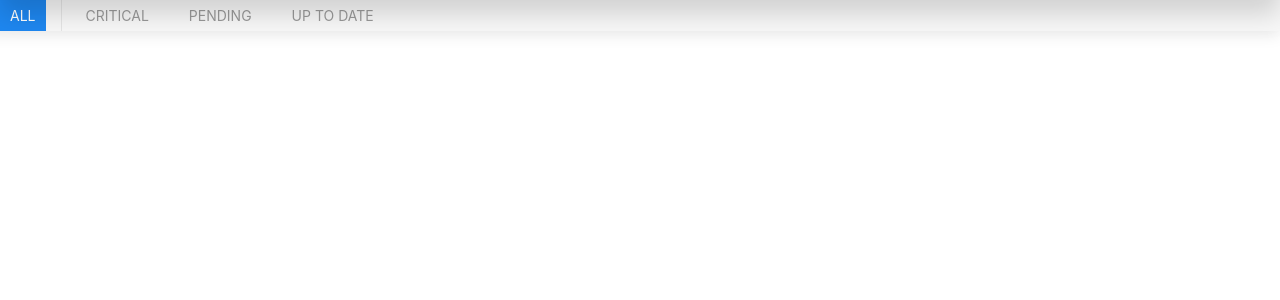
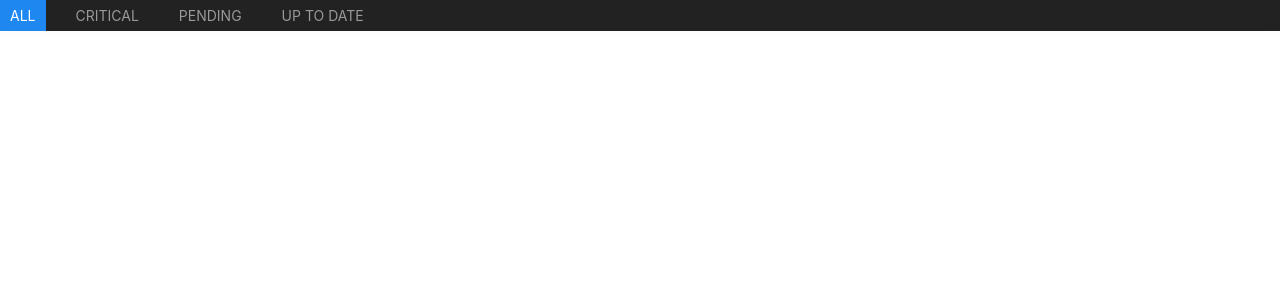
Before and after one commit to adfinis/outdated, a Django app: page / in a window 1280 px wide. Shown: the part 80-380 px from the top of the page. Run offline with Django 3.2, Linux system fonts and the light colour scheme; data that the repository does not hold is empty; some libraries are stand-ins or nearby versions.

```diff
--- a/outdated/projects/admin.py
+++ b/outdated/projects/admin.py
@@ -2,5 +2,6 @@ from django.contrib import admin
 
 from .models import Project, Package
 
+
 admin.site.register(Project)
 admin.site.register(Package)
--- a/outdated/projects/views.py
+++ b/outdated/projects/views.py
@@ -2,6 +2,7 @@ from django.template import loader
 from django.http import HttpResponse
 from django.shortcuts import render
 from .models import Project, Package
+from .forms import PackageForm
 
 # Create your views here.
 def index(request):
@@ -15,4 +16,10 @@ def create(request):
     projects = Project.objects.order_by("name")
     packages = Package.objects.order_by("name")
     context = {"projects": projects, "packages": packages}
+
+    package_form = PackageForm(request.POST or None)
+    if package_form.is_valid():
+        package_form.save()
+    context["package_form"] = package_form
+
     return render(request, "create.html", context)
--- a/outdated/templates/base.html
+++ b/outdated/templates/base.html
@@ -41,7 +41,7 @@
         style="background: linear-gradient(#28b5f6, #1e88f1) !important"
       >
         <div class="uk-navbar-left od-text-white">
-          <a class="uk-navbar-item uk-logo uk-link-reset">
+          <a href="/" class="uk-navbar-item uk-logo uk-link-reset">
             <img
               href="/"
               width="35"
--- a/outdated/templates/create.html
+++ b/outdated/templates/create.html
@@ -1,3 +1,5 @@
 {% extends "base.html" %} {% block pagecontent %}
-<h1>hi</h1>
+<span>TODO</span>
+<form>{{package_form}}</form>
+<!-- prettier ignore -->
 {% endblock pagecontent %}
--- a/outdated/templates/projects.html
+++ b/outdated/templates/projects.html
@@ -1,32 +1,32 @@
 {% extends "base.html" %} {% block pagecontent %}
-<div uk-filter="target: .js-filter">
-  <div uk-sticky="sel-target: .od-filter; start: 200; offset: 80; ">
-    <div
-      class="uk-grid-small uk-grid-divider uk-child-width-auto uk-sticky uk-background-muted uk-box-shadow-medium"
-      uk-grid
-    >
-      <div>
-        <ul class="uk-subnav uk-subnav-pill">
-          <li class="uk-active" uk-filter-control="sort: data-completion;">
+<div uk-filter="target: .js-filter;">
+  <div uk-sticky="sel-target: 200; offset: 80; ">
+    <div class="uk-flex uk-background-secondary uk-dark">
+      <ul style="display: none">
+        <li class="uk-active" uk-filter-control="sort: data-completion"></li>
+      </ul>
+      <ul class="uk-subnav uk-subnav-pill uk-width-auto uk-margin-remove">
+        <li class="uk-active uk-padding-remove" uk-filter-control>
           <a href="#">All</a>
         </li>
       </ul>
-      </div>
-      <div>
-        <ul class="uk-subnav uk-subnav-pill">
-          <li uk-filter-control=".tag-red"><a href="#">Critical</a></li>
-          <li uk-filter-control=".tag-yellow"><a href="#">Pending</a></li>
-          <li uk-filter-control=".tag-green">
+      <ul class="uk-subnav uk-subnav-pill uk-width-5-6 uk-margin-remove">
+        <li uk-filter-control="[data-color='red']">
+          <a href="#">Critical</a>
+        </li>
+        <li uk-filter-control="[data-color='yellow']">
+          <a href="#">Pending</a>
+        </li>
+        <li uk-filter-control="[data-color='green']">
           <a href="#">Up to date</a>
         </li>
       </ul>
     </div>
   </div>
-  </div>
   <ul class="js-filter uk-list uk-list-striped uk-margin-remove">
     {% for project in projects %}
     <li
-      class="tag-{{project.status.color}}"
+      data-color="{{project.status.color}}"
       data-completion="{{project.status.completion}}"
     >
       <div
```
Also changed, not shown: outdated/projects/forms.py (added, +9 -0 lines). Lines whose indentation alone changed are shown as unchanged.
